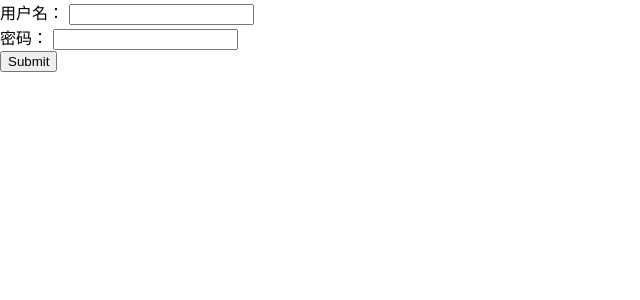
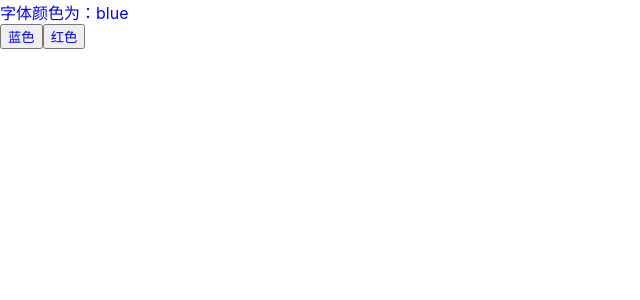
Before and after one commit to Believel/react-study, a React (Create React App) app: page / in a window 1280 px wide. Before the commit this address led to /login. Shown: the top 300 px of the page, without its empty margins (0-640 px from the left). Built offline with nearby package versions, Linux system fonts and the light colour scheme.

Commit message:
react-hook-demo

```diff
--- a/src/index.js
+++ b/src/index.js
@@ -5,7 +5,7 @@ import './index.css';
 import * as serviceWorker from './serviceWorker';
 // import Router from './router/router';
 // import AppRouter from './router-demo';
-import { Provider } from 'react-redux';
+// import { Provider } from 'react-redux';
 
 // redux-demo
 // import { store } from './redux-demo/store/createStore';
@@ -16,11 +16,15 @@ import { Provider } from 'react-redux';
 // import {store} from './redux-saga-demo/store';
 
 // react-router-redux-demo
-import { store, history} from './react-router-redux-demo/store';
-import Login from './react-router-redux-demo/components/Login';
-import Logout from './react-router-redux-demo/components/Logout';
-import {Route, Switch, Redirect} from 'react-router-dom';
-import { ConnectedRouter } from 'connected-react-router'
+// import { store, history} from './react-router-redux-demo/store';
+// import Login from './react-router-redux-demo/components/Login';
+// import Logout from './react-router-redux-demo/components/Logout';
+// import {Route, Switch, Redirect} from 'react-router-dom';
+// import { ConnectedRouter } from 'connected-react-router'
+
+
+// react-hooks
+import App from './react-hooks/pages';
 
 ReactDOM.render(
   // <Provider store={store}>
@@ -30,15 +34,17 @@ ReactDOM.render(
   // <Provider store={store}>
   //   <Counter/>
   // </Provider>
-  <Provider store={store}>
-    <ConnectedRouter history={history}>
-      <Switch>
-        <Route path="/login" component={Login}></Route>
-        <Route path="/logout" component={Logout}></Route>
-        <Redirect to="/login"/>
-      </Switch>
-    </ConnectedRouter>
-  </Provider>
+  // <Provider store={store}>
+  //   <ConnectedRouter history={history}>
+  //     <Switch>
+  //       <Route path="/login" component={Login}></Route>
+  //       <Route path="/logout" component={Logout}></Route>
+  //       <Redirect to="/login"/>
+  //     </Switch>
+  //   </ConnectedRouter>
+  // </Provider>
+
+  <App/>
   , document.getElementById('root'));
 
 // If you want your app to work offline and load faster, you can change
--- /dev/null
+++ b/src/react-hooks/pages/components/Color.js
@@ -0,0 +1,19 @@
+import React, { useReducer, createContext} from 'react';
+export const ColorContext = createContext();
+export const UPDATE_COLOR = 'UPDATE_COLOR';
+const reducer = (state, action) => {
+  switch (action.type) {
+    case UPDATE_COLOR:
+      return action.color;
+    default:
+      return state
+  }
+}
+export default function Color(props) {
+  const [color, dispatch] = useReducer(reducer, 'blue')
+  return (
+    <ColorContext.Provider value={{color, dispatch}}>
+      {props.children}
+    </ColorContext.Provider>
+  )
+}
--- /dev/null
+++ b/src/react-hooks/pages/components/Header.js
@@ -0,0 +1,8 @@
+import React, { useContext} from 'react';
+import { ColorContext } from './Color';
+export default () =>  {
+  const { color} = useContext(ColorContext)
+  return (
+    <div style={{'color': color }}>字体颜色为：{color}</div>
+  )
+}
--- /dev/null
+++ b/src/react-hooks/pages/components/Theme.js
@@ -0,0 +1,12 @@
+import React, { useContext, Fragment} from 'react'
+import {ColorContext, UPDATE_COLOR} from './Color';
+
+export default () => {
+  const { color, dispatch} = useContext(ColorContext);
+  return (
+    <Fragment>
+      <button style={{'color': color}} onClick={() => dispatch({type: UPDATE_COLOR, color:'blue'})}>蓝色</button>
+      <button style={{'color': color}} onClick={() => dispatch({type: UPDATE_COLOR, color:'red'})}>红色</button>
+    </Fragment>
+  )
+}
--- /dev/null
+++ b/src/react-hooks/pages/index.js
@@ -0,0 +1,18 @@
+import React from 'react';
+import Color from './components/Color';
+import Header from './components/Header';
+import Theme from './components/Theme';
+// 函数组件
+function Example(){
+  return (
+    <>
+      <Color>
+        <Header/>
+        <Theme/>
+      </Color>
+    </>
+  )
+}
+
+
+export default Example
```
